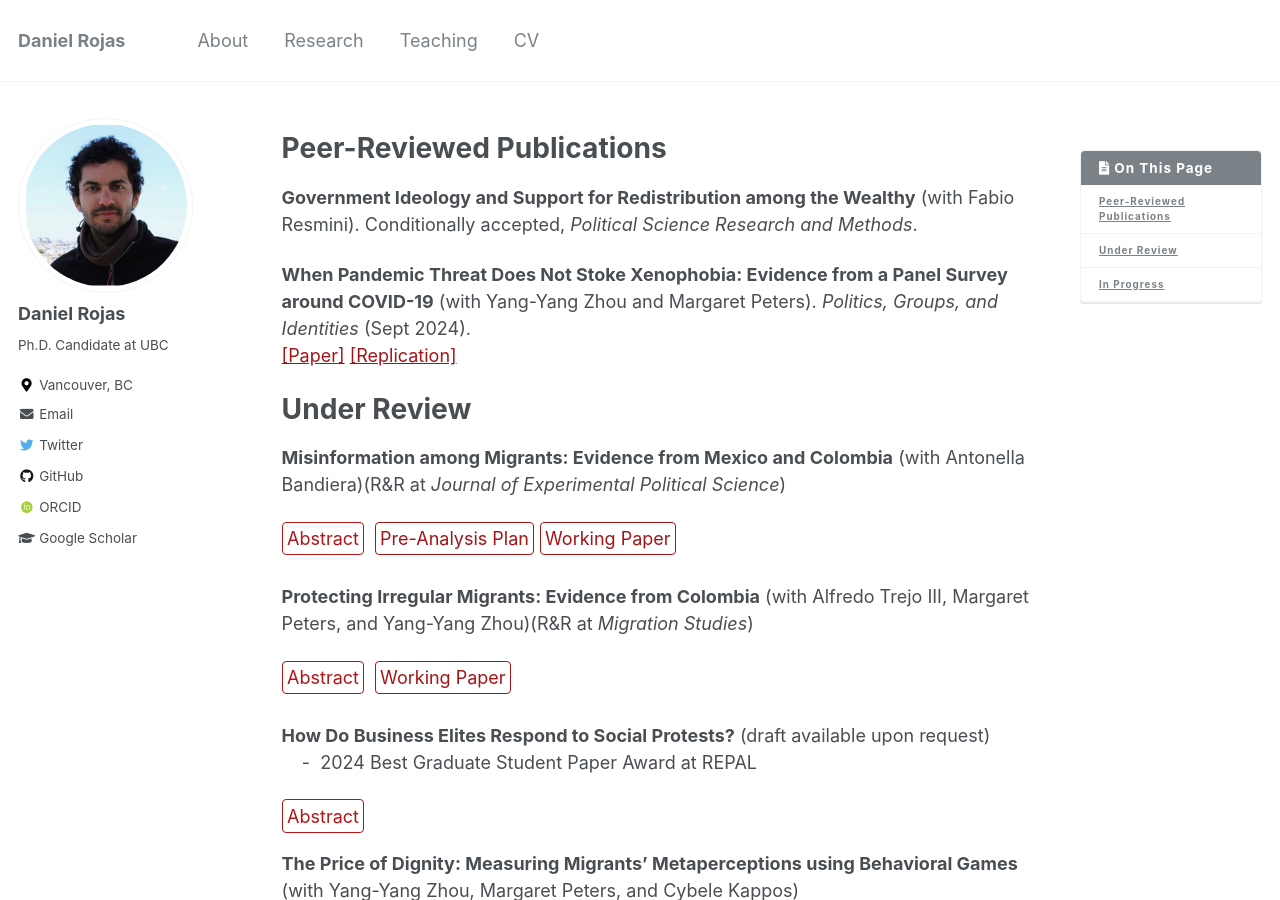
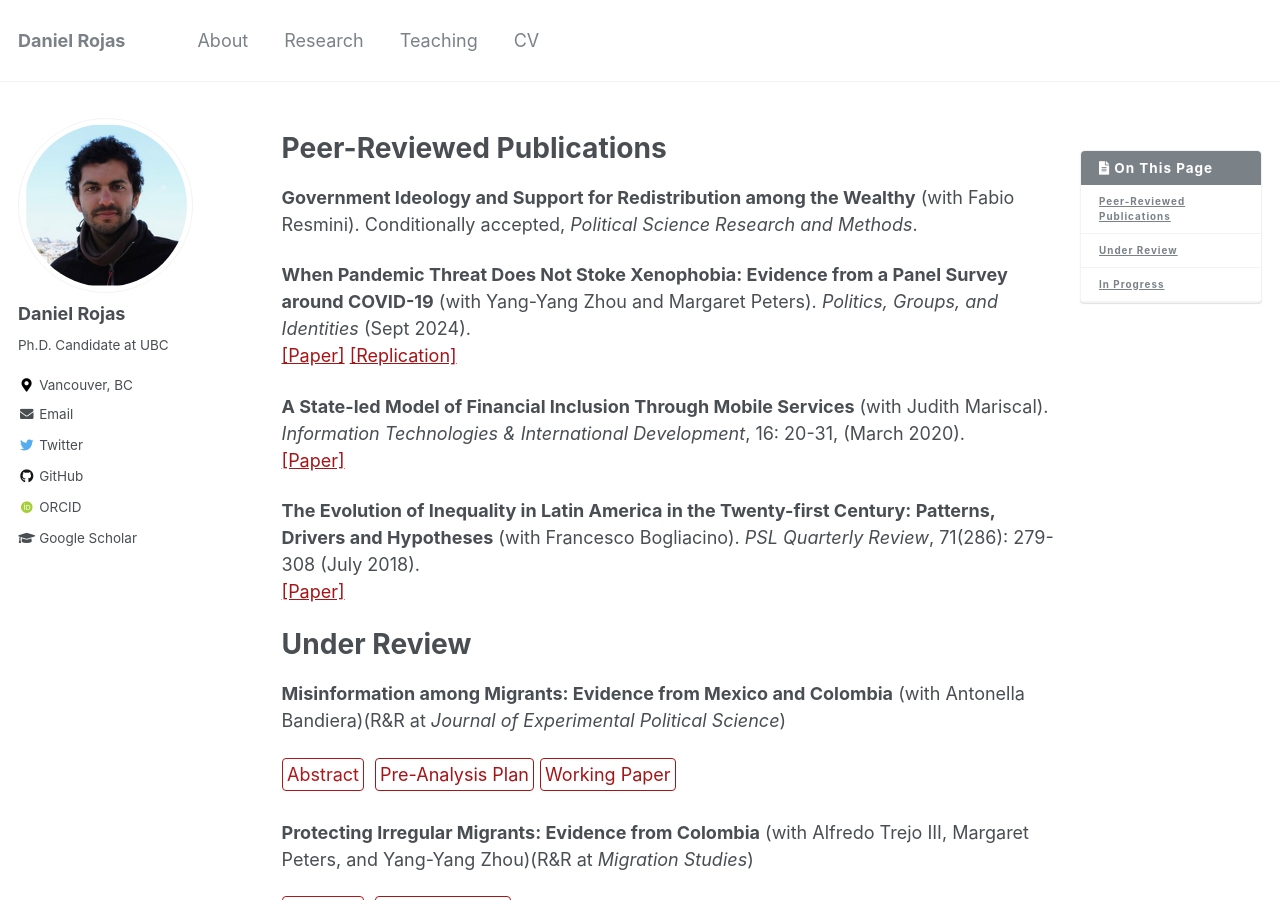
Before and after one commit to danielrojaslozano/danielrojaslozano.github.io, a Jekyll site: the page built from _pages/research.md, in a window 1280 px wide and 900 px high. Built offline with Jekyll 4.4.1, drawn with Linux system fonts in a browser that asks for light colours; some web fonts are replaced.

Commit message:
Update research.md

```diff
--- a/_pages/research.md
+++ b/_pages/research.md
@@ -55,6 +55,13 @@ details > p {
 <a href="https://www.tandfonline.com/doi/full/10.1080/21565503.2024.2392240" target="_blank">[Paper]</a>
 <a href="https://dataverse.harvard.edu/dataset.xhtml?persistentId=doi:10.7910/DVN/YQ9DZJ" target="_blank">[Replication]</a>
 
+**A State-led Model of Financial Inclusion Through Mobile Services** (with Judith Mariscal). *Information Technologies & International Development*, 16: 20-31, (March 2020).
+<br />
+<a href="https://itidjournal.org/index.php/itid/article/download/1748/1748-5558-1-PB.pdf" target="_blank">[Paper]</a>
+
+**The Evolution of Inequality in Latin America in the Twenty-first Century: Patterns, Drivers and Hypotheses** (with Francesco Bogliacino). *PSL Quarterly Review*, 71(286): 279-308 (July 2018).
+<br />
+<a href="https://rosa.uniroma1.it/rosa04/psl_quarterly_review/article/view/14250/pdf" target="_blank">[Paper]</a>
 
 
 # Under Review
```
